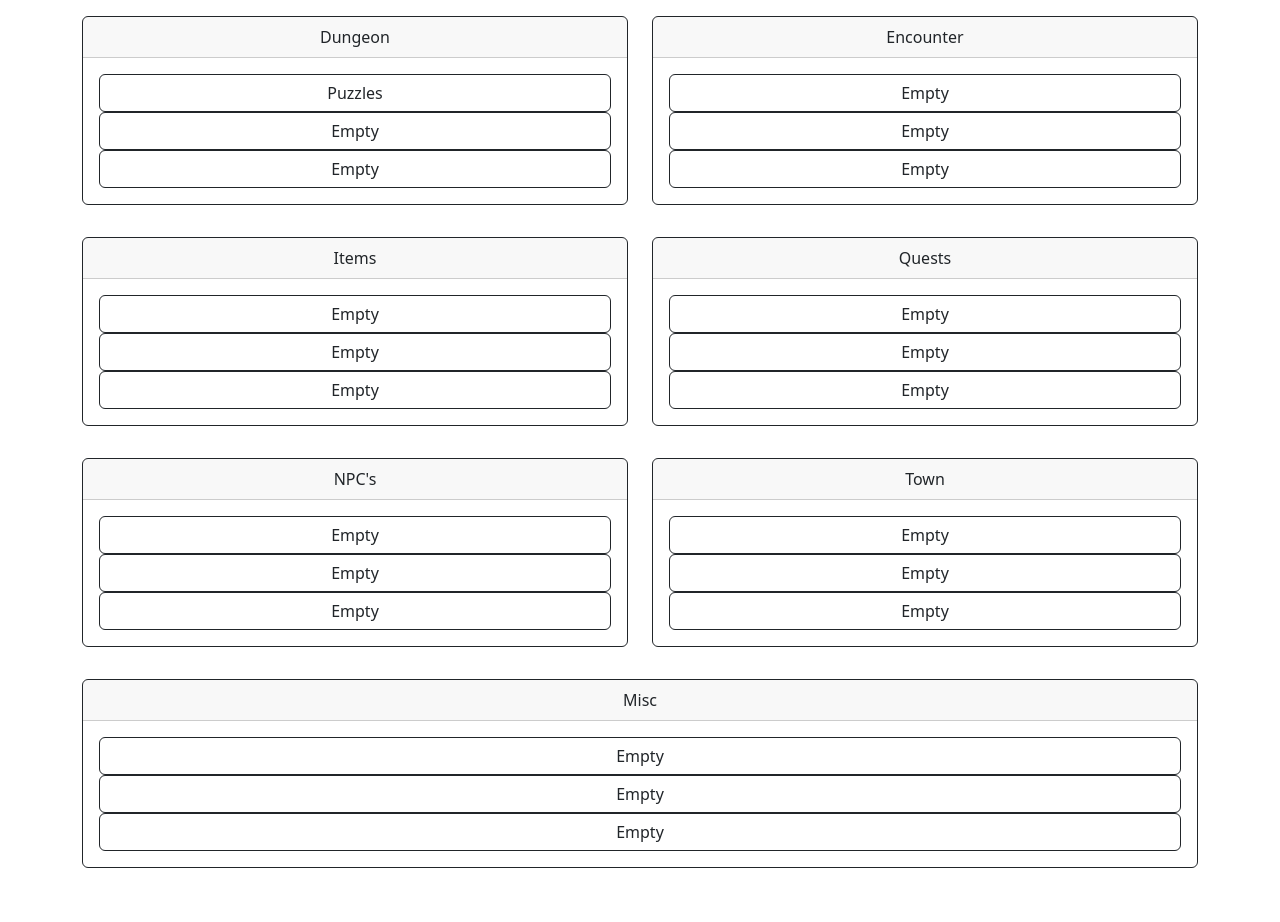
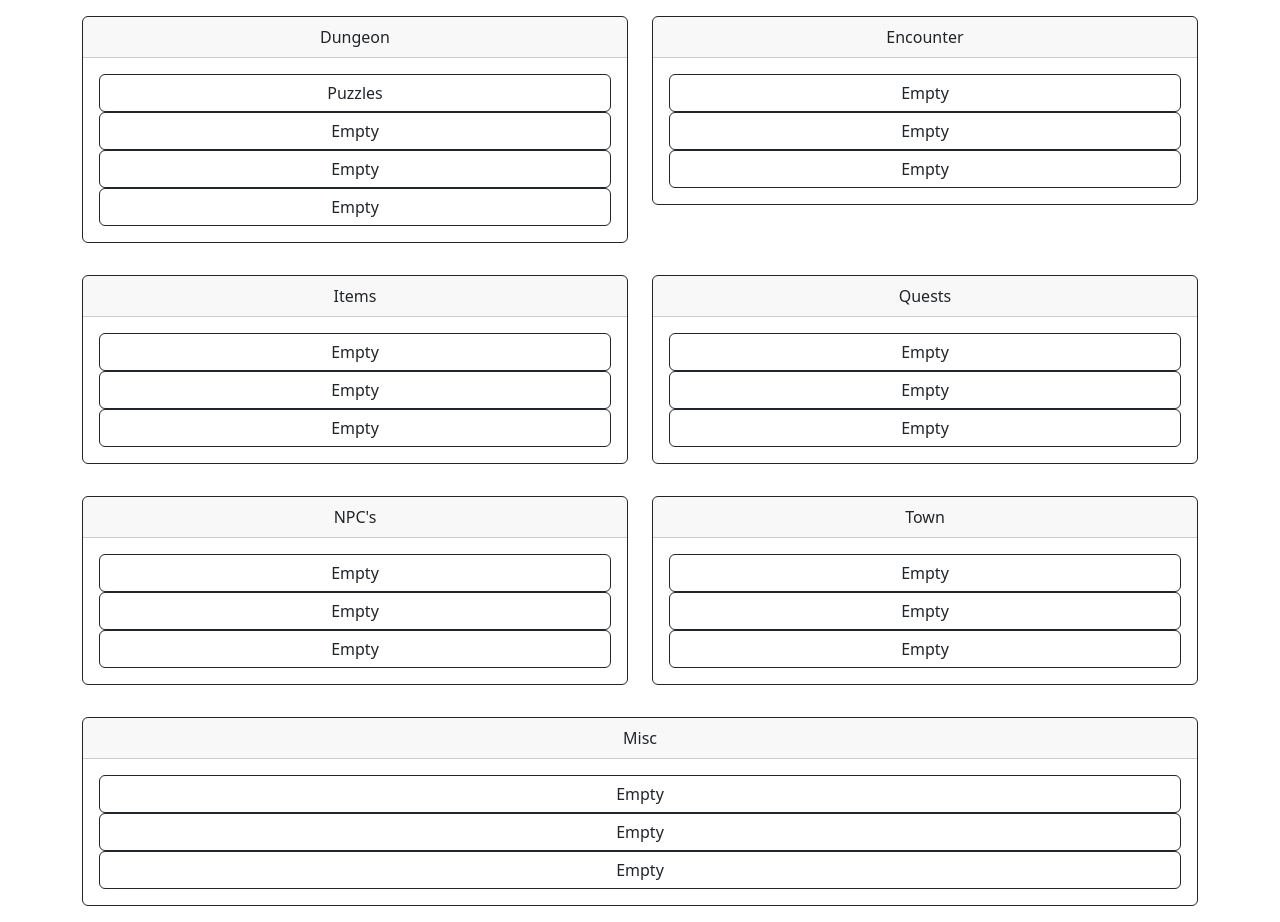
Before and after one commit to EonViljoen/Dnd-Generator-PythonFlask, a Flask app: page / in a window 1280 px wide. Before the commit the page ends 868 px from the top, so only its background shows below. Run offline with Flask 3, Linux system fonts and the light colour scheme; parts of the project's set-up code (start-up, migrations or seed data) failed here and were passed over.

Commit message:
updated repo with current state

```diff
--- a/templates/index.html
+++ b/templates/index.html
@@ -20,6 +20,7 @@
                     <div class="card-body">
                         <ul class="list-group list-group-flush">
                             <button type="button" class="btn btn-outline-dark" id="puzzleTest">Puzzles</button>
+                            <button type="button" class="btn btn-outline-dark">Empty</button>
                             <button type="button" class="btn btn-outline-dark">Empty</button>
                             <button type="button" class="btn btn-outline-dark">Empty</button>
                           </ul>
```
Also changed, not shown: main.py (line endings or trailing spaces).
